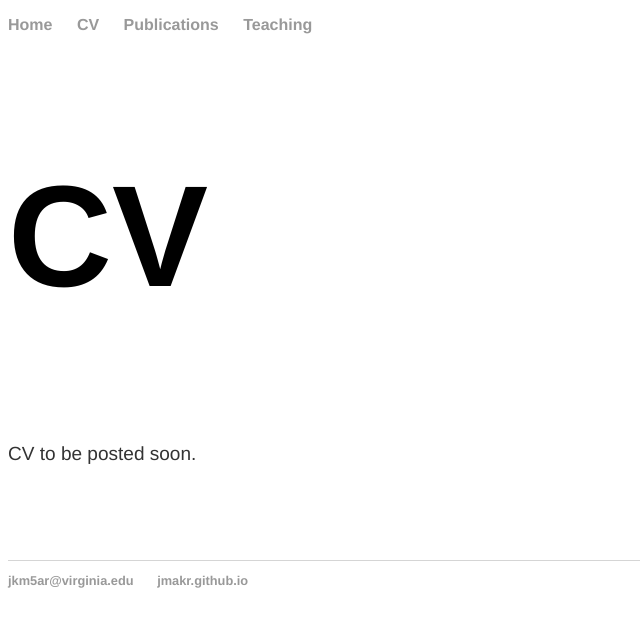
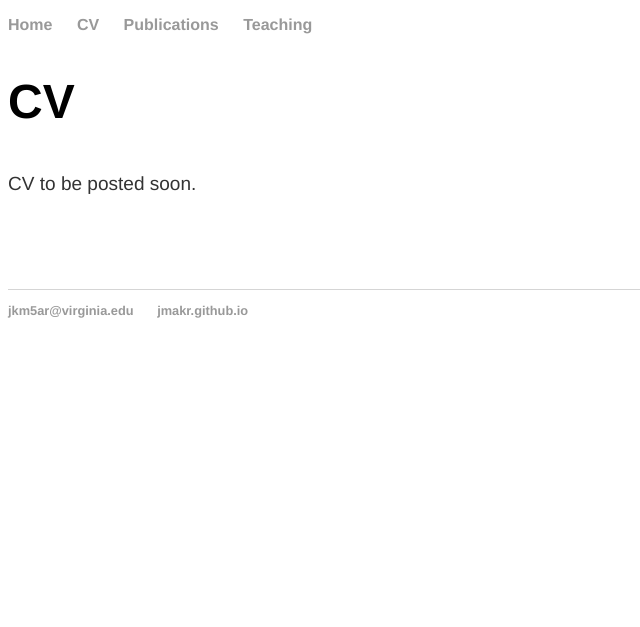
Before and after one commit to jmakr/jmakr.github.io, a Jekyll site: the page built from cv/index.html, in a window 1280 px wide. Shown: the top 627 px of the page, without its empty margins (0-640 px from the left). Built offline with Jekyll 4.4.1, drawn with Linux system fonts in a browser that asks for light colours.

Commit message:
Update main.css

```diff
--- a/css/main.css
+++ b/css/main.css
@@ -35,7 +35,7 @@ h1#logo {
   margin-top: 0em;
 }
 h2 {
-    font-size: 9em;
+    font-size: 3em;
     font-family:'Helvetica', 'Arial', 'Sans-Serif';
 }
 p {
```
